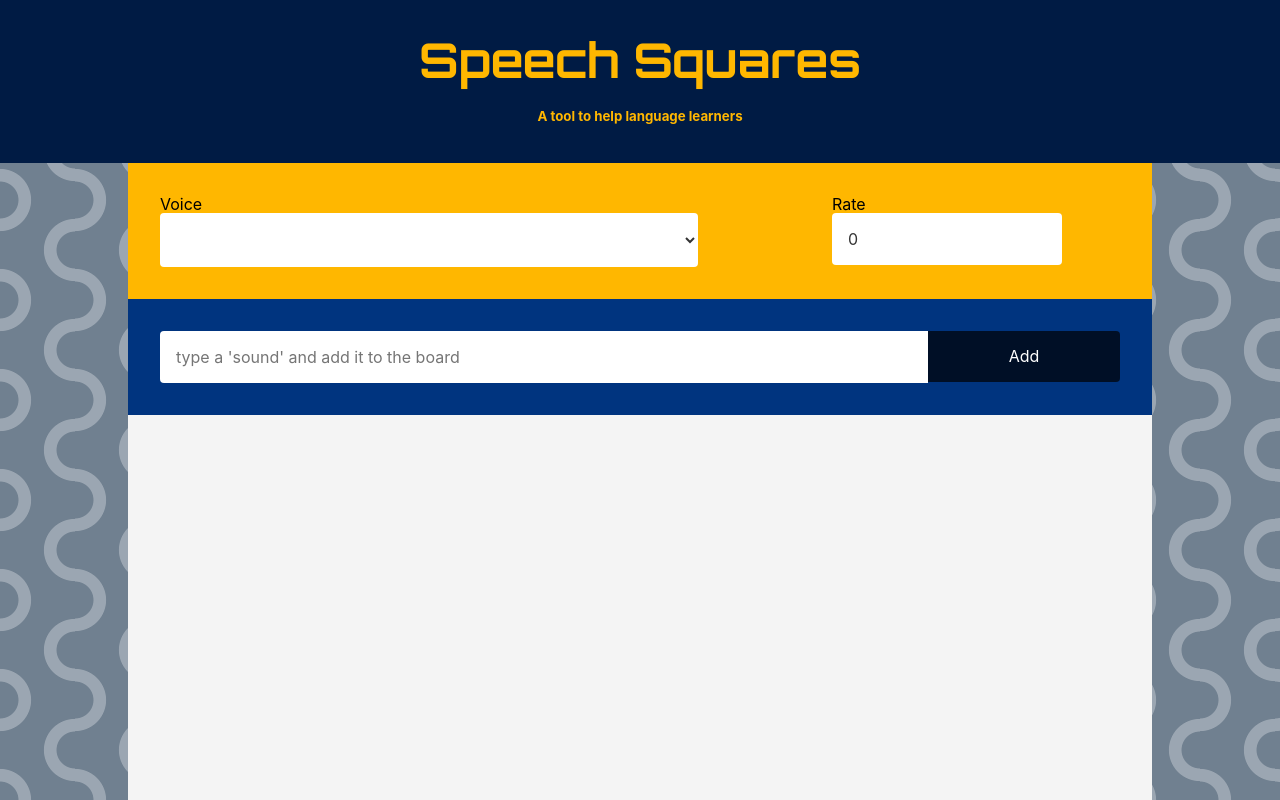
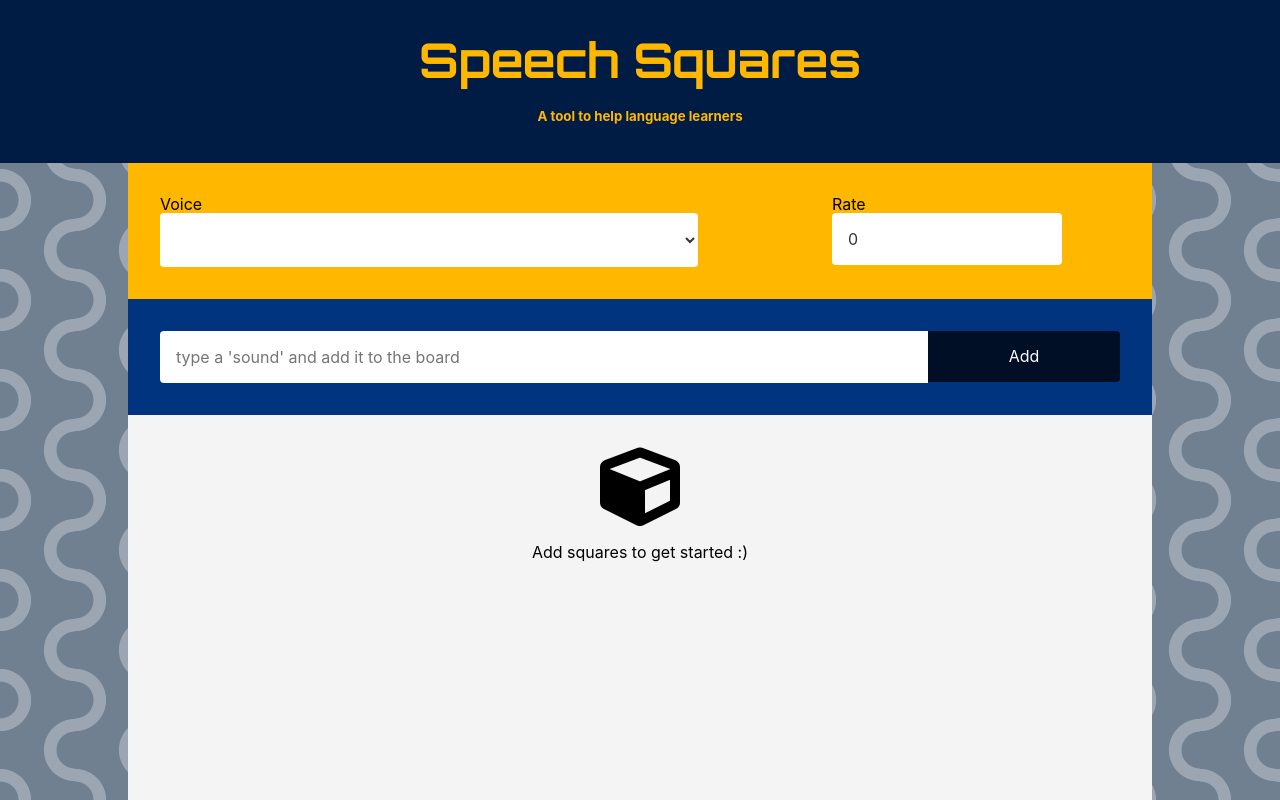
Before and after one commit to marifaleiros/speechsquares, a React (Create React App) app: page / in a window 1280 px wide. Shown: the top 800 px of the page. Built offline with nearby package versions, Linux system fonts and the light colour scheme.

Commit message:
showing something when there are no squares

```diff
--- a/src/Components/SquareList/SquareList.jsx
+++ b/src/Components/SquareList/SquareList.jsx
@@ -1,17 +1,31 @@
 import React from 'react';
 import Square from '../Square/Square'
 import './SquareList.css'
+import '@fortawesome/fontawesome-free/css/all.min.css'
 
 class SquareList extends React.Component {
     render() {
         const { squares } = this.props;
         return (
             <div className="center mw8 list flex flex-wrap bg-near-white">
-                {squares.map(s => {
-                    return <Square key={s.id} square={s} deleteSquare={this.props.deleteSquare} />
-                })}
+                {squares.length === 0 ? this.renderEmpty() : this.renderSquares(squares)}
             </div>
         );
+    }
+
+    renderEmpty() {
+        return (
+            <div className="center tc cf pa4">
+                <i class="fa fa-5x fa-cube" aria-hidden="true"></i>
+                <p>Add squares to get started :)</p>
+            </div>
+        )
+    }
+
+    renderSquares(squares){
+        return squares.map(s => {
+            return <Square key={s.id} square={s} deleteSquare={this.props.deleteSquare} />
+        })
     }
 };
 
```
